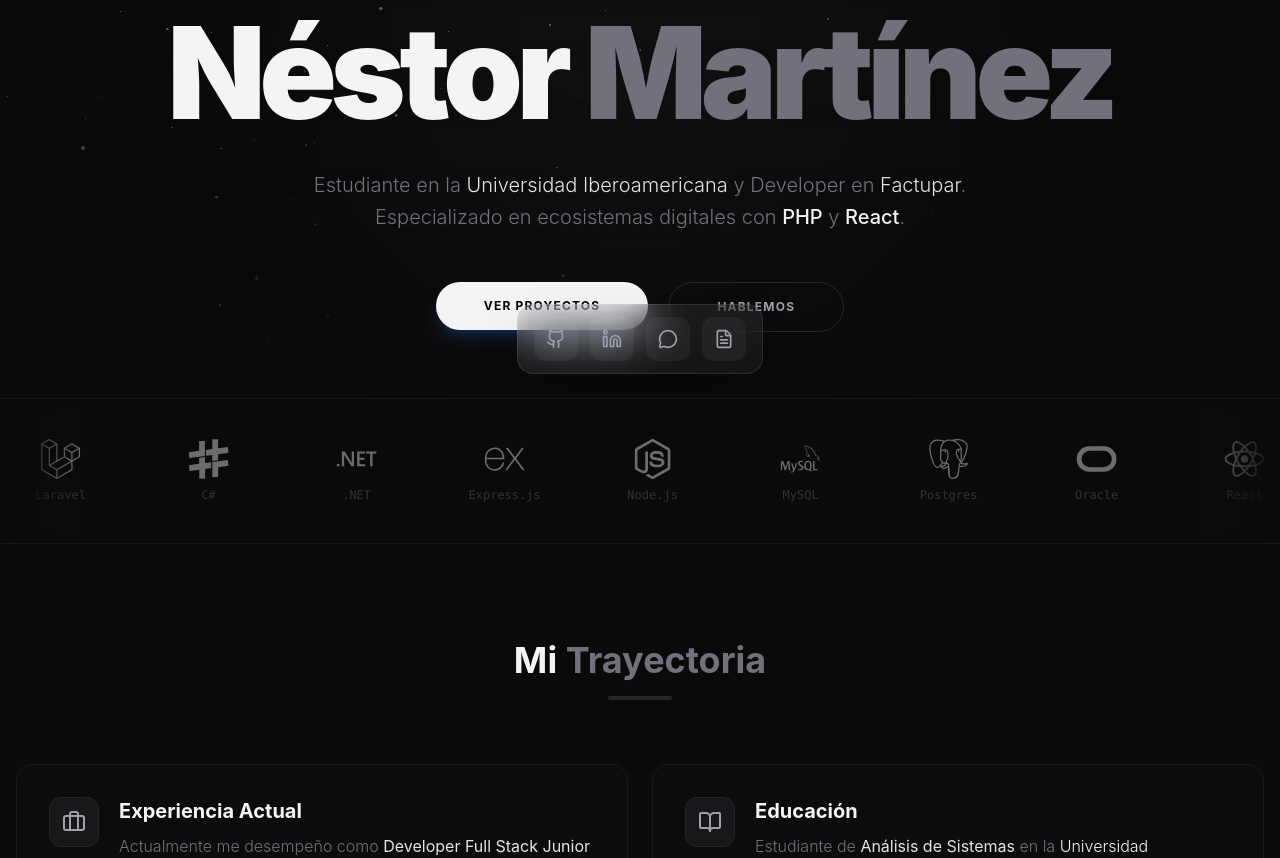
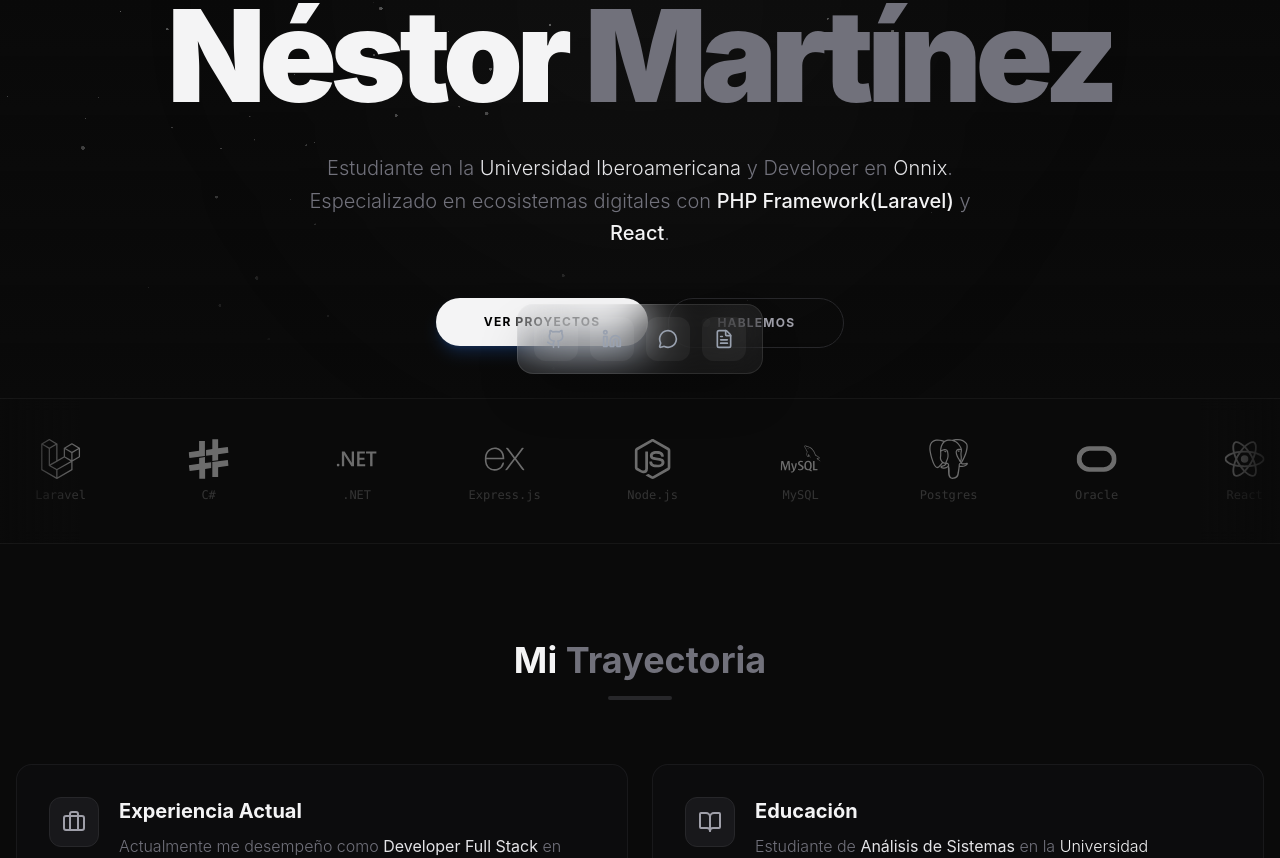
Before and after one commit to TomcoDev/portfolio_nestor_martinez, a React (Vite) app: page / in a window 1280 px wide. Shown: the part 402-1260 px from the top of the page. Built offline with nearby package versions, Linux system fonts and the light colour scheme.

Commit message:
Actualización de datos

```diff
--- a/src/components/sections/About.tsx
+++ b/src/components/sections/About.tsx
@@ -50,7 +50,7 @@
                 <div>
                   <h3 className="text-xl font-bold mb-2 text-zinc-100">Experiencia Actual</h3>
                   <p className="text-zinc-500 leading-relaxed font-light">
-                    Actualmente me desempeño como <strong className="text-zinc-200">Developer Full Stack Junior</strong> en <span className="text-zinc-100">Factupar</span>, gestionando módulos financieros complejos con <span className="font-mono text-xs">MVC PHP, MySQL y AJAX</span>.
+                    Actualmente me desempeño como <strong className="text-zinc-200">Developer Full Stack</strong> en <span className="text-zinc-100">Onnix</span>, gestionando módulos financieros con <span className="font-mono text-xs">MVC, PHP, Framework Laravel, Pgsql, MySQL, jQuery y AJAX</span>.
                   </p>
                 </div>
               </div>
--- a/src/components/sections/Hero.tsx
+++ b/src/components/sections/Hero.tsx
@@ -79,7 +79,7 @@
           transition={{ delay: 0.4 }}
           className="text-zinc-500 text-lg md:text-xl max-w-2xl mx-auto mb-12 leading-relaxed font-light"
         >
-          Estudiante en la <span className="text-zinc-200">Universidad Iberoamericana</span> y Developer en <span className="text-zinc-200">Factupar</span>. Especializado en ecosistemas digitales con <span className="text-zinc-100 font-medium">PHP</span> y <span className="text-zinc-100 font-medium">React</span>.
+          Estudiante en la <span className="text-zinc-200">Universidad Iberoamericana</span> y Developer en <span className="text-zinc-200">Onnix</span>. Especializado en ecosistemas digitales con <span className="text-zinc-100 font-medium">PHP Framework(Laravel)</span> y <span className="text-zinc-100 font-medium">React</span>.
         </motion.p>
 
         {/* BOTONES (Contraste Máximo) */}
```
